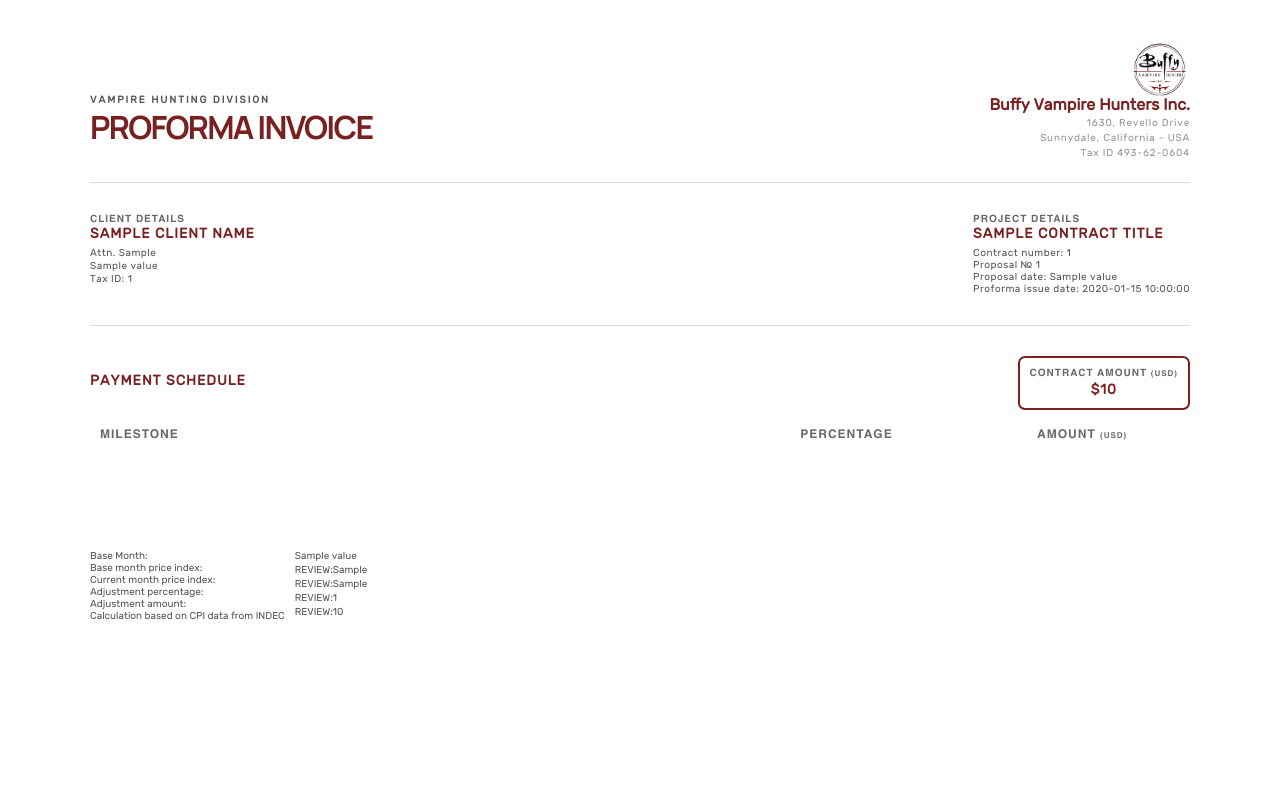
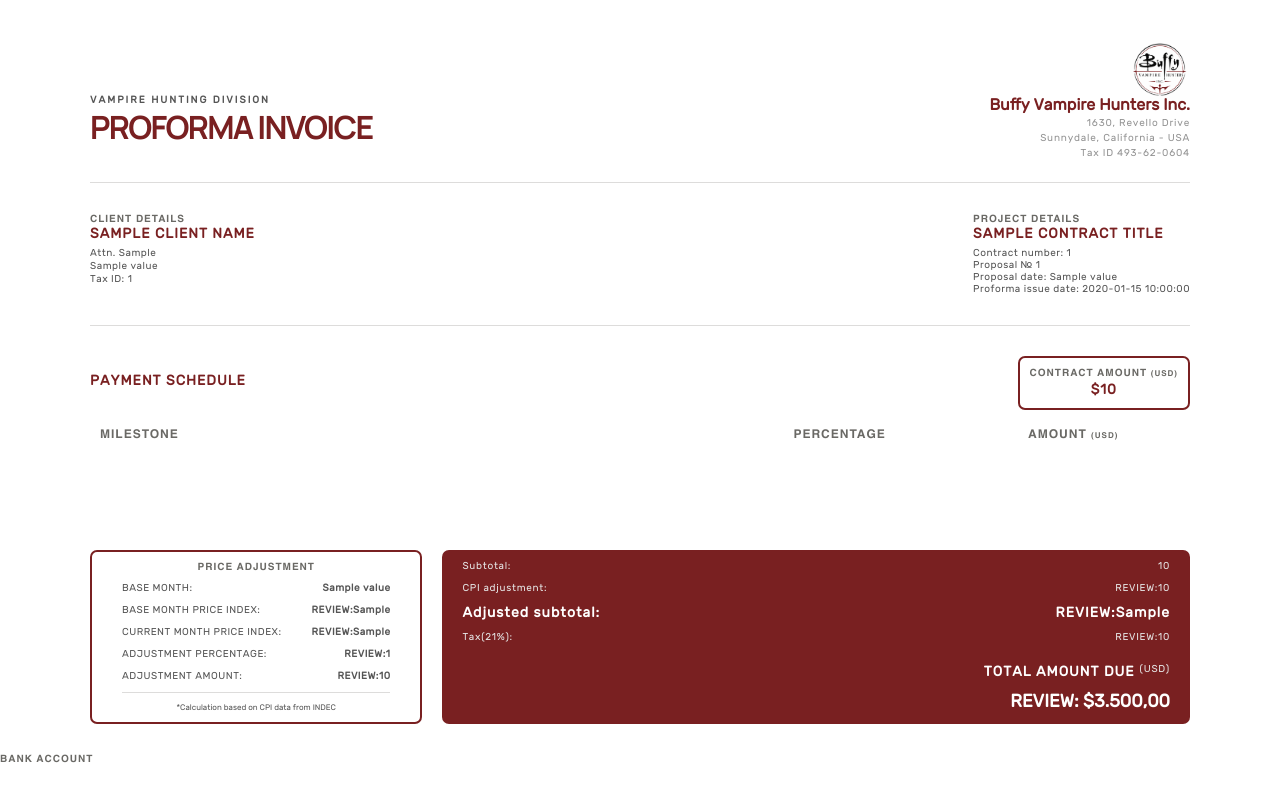
Before and after one commit to patriciakapla/proforma-generator, a Python web app: template templates/index.html in a window 1280 px wide. Run offline with Jinja, Linux system fonts and the light colour scheme; the template is opened without the code that fills it: most values are stand-ins (such as "Sample title", 1, 10 or a date in 2020).

Commit message:
fix: template layout (total-section)

```diff
--- a/templates/index.html
+++ b/templates/index.html
@@ -86,27 +86,61 @@
     </section>
     <section class="total-section">
       <div class="ipc-container">
-        <div class="ipc-titles">
+        <p class="subheading">Price adjustment</p>
+        <div class="ipc-data-container">
+          <div class="ipc-title-container">
             <p class="ipc-title">Base Month:</p>
             <p class="ipc-title">Base month price index:</p>
             <p class="ipc-title">Current month price index:</p>
             <p class="ipc-title">Adjustment percentage:</p>
             <p class="ipc-title">Adjustment amount:</p>
+          </div>
+          <div class="ipc-detail-container">
+            <p class="ipc-detail">
+              {% for key, value in proposalDate.items() %} {{value}} {% endfor
+              %}
+            </p>
+            <p class="ipc-detail">REVIEW:{{baseIPC}}</p>
+            <p class="ipc-detail">REVIEW:{{currentIPC}}</p>
+            <p class="ipc-detail">REVIEW:{{ipcPercentage}}</p>
+            <p class="ipc-detail">REVIEW:{{adjustmentAmount}}</p>
+          </div>
+        </div>
         <span class="ipc-disclaimer"
-            >Calculation based on CPI data from INDEC</span
+          >*Calculation based on CPI data from INDEC</span
         >
       </div>
-        <div class="ipc-data">
-          <p class="ipc-data">
-            {% for key, value in proposalDate.items() %} {{value}} {% endfor %}
+      <div class="total-container">
+        <div class="subtotal-container">
+          <div class="subtotal-title-container">
+            <p class="subtotal-title">Subtotal:</p>
+            <p class="subtotal-title">CPI adjustment:</p>
+            <p class="subtotal-title highlight">Adjusted subtotal:</p>
+            <p class="subtotal-title">Tax(21%):</p>
+          </div>
+          <div class="subtotal-detail-container">
+            <p class="subtotal-detail">
+              {{paymentSchedule[milestoneToBill]["amount"]}}
             </p>
-          <p class="ipc-data">REVIEW:{{baseIPC}}</p>
-          <p class="ipc-data">REVIEW:{{currentIPC}}</p>
-          <p class="ipc-data">REVIEW:{{ipcPercentage}}</p>
-          <p class="ipc-data">REVIEW:{{adjustmentAmount}}</p>
+            <p class="subtotal-detail">REVIEW:{{adjustmentAmount}}</p>
+            <p class="subtotal-detail highlight">REVIEW:{{adjustedSubtotal}}</p>
+            <p class="subtotal-detail">REVIEW:{{taxAmount}}</p>
           </div>
         </div>
-      <div class="total-container"></div>
+        <div class="total-amount-container">
+          <div class="total-text-container">
+            <p class="total-text highlight">Total amount due</p>
+            <p class="total-text">({{currency}})</p>
+          </div>
+          <p class="total-amount">REVIEW: $3.500,00</p>
+        </div>
+      </div>
+    </section>
+    <section class="payment-instructions-section">
+      <div class="bank">
+        <p class="subheading">Bank account</p>
+      </div>
+      <div class="instructions"></div>
     </section>
   </body>
 </html>
--- a/templates/styles.css
+++ b/templates/styles.css
@@ -37,6 +37,7 @@ Grays #555555 #6a6965 #949494 #dddcdb
 * {
   margin: 0;
   padding: 0;
+  box-sizing: border-box;
 }
 
 html {
@@ -261,25 +262,108 @@ body {
   display: flex;
   padding: 3rem 0rem;
   margin: 0rem 9rem;
-}
-.ipc-container {
-  display: flex;
-  /* flex: 1.5; */
   justify-content: space-around;
-  gap: 1rem;
+  gap: 2rem;
 }
 
-/* .total-container {
-  flex: 1;
-} */
-
-.ipc-title,
-.ipc-data {
+.ipc-container {
+  padding: 1rem 3rem;
   display: flex;
   flex-direction: column;
-  gap: 0.2rem;
+  /* flex: 1; */
+  gap: 1rem;
+  border: 2px solid #792021;
+  border-radius: 7px;
+  align-items: center;
+}
+
+.total-container {
+  background-color: rgb(121, 32, 33);
+  padding: 1rem 2rem;
+  border-radius: 7px;
+  display: flex;
+  flex-direction: column;
+  flex: 1.5;
+  gap: 2rem;
+}
+
+.ipc-data-container {
+  padding-bottom: 1rem;
+  display: flex;
+  justify-content: center;
+  gap: 3rem;
+  border-bottom: 1px solid #dddcdb;
+}
+
+.ipc-title-container,
+.ipc-detail-container,
+.subtotal-title-container,
+.subtotal-detail-container {
+  display: flex;
+  flex-direction: column;
+  gap: 1rem;
+  flex: 1;
+  white-space: nowrap;
+  letter-spacing: 0.05rem;
+}
+
+.ipc-detail-container {
+  align-items: flex-end;
+}
+
+.subtotal-detail-container {
+  align-items: flex-end;
+}
+
+.ipc-title {
+  text-transform: uppercase;
+}
+
+.ipc-detail {
+  font-weight: 600;
 }
 
 .ipc-disclaimer {
   white-space: nowrap;
+  font-size: 0.8rem;
 }
+
+.subtotal-container {
+  display: flex;
+  justify-content: space-between;
+  gap: 2rem;
+}
+
+.total-amount-container {
+  display: flex;
+  flex-direction: column;
+  gap: 1rem;
+  align-items: flex-end;
+}
+
+.subtotal-title,
+.subtotal-detail,
+.total-text {
+  color: #e6e6e6;
+  letter-spacing: 0.07rem;
+}
+
+.highlight {
+  color: #fff;
+  font-size: 1.4rem;
+  font-weight: 600;
+  letter-spacing: 0.1rem;
+}
+
+.total-text-container {
+  display: flex;
+  text-transform: uppercase;
+  gap: 0.5rem;
+  white-space: nowrap;
+}
+
+.total-amount {
+  font-size: 1.8rem;
+  color: #fff;
+  font-weight: 600;
+}
```
Lines whose indentation alone changed are shown as unchanged.
